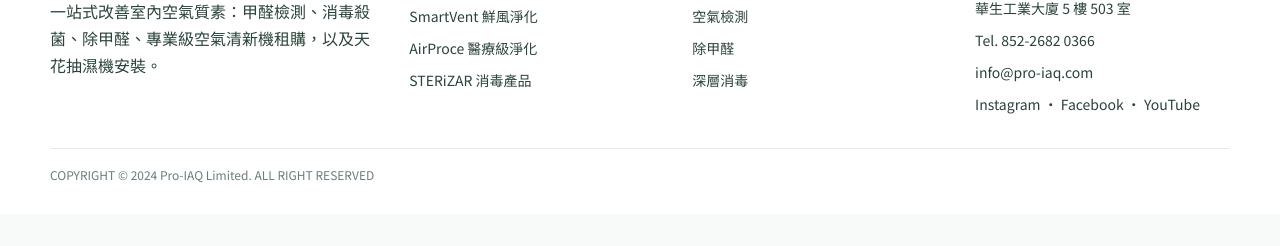
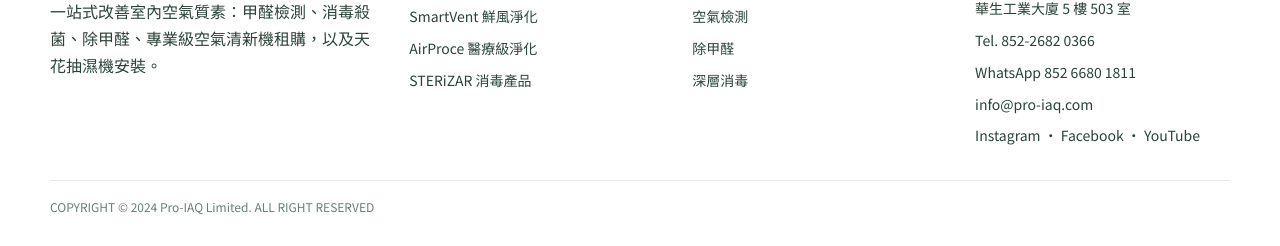
Before and after one commit to chrisyuspithk-bot/pro-iaq, a plain HTML site: page airproce.html in a window 1280 px wide. Shown: the part 1142-1388 px from the top of the page. Before the commit the page ends 1356 px from the top, so only its background shows below. Drawn offline with Linux system fonts and the light colour scheme.

Commit message:
Show the WhatsApp number in the site footer.

```diff
--- a/airproce.html
+++ b/airproce.html
@@ -8,7 +8,7 @@
 <link rel="preconnect" href="https://fonts.googleapis.com">
 <link rel="preconnect" href="https://fonts.gstatic.com" crossorigin>
 <link href="https://fonts.googleapis.com/css2?family=Noto+Sans+TC:wght@400;500;700&family=Outfit:wght@400;600;700&display=swap" rel="stylesheet">
-<link rel="stylesheet" href="css/styles.css?v=20261113b">
+<link rel="stylesheet" href="css/styles.css?v=20261113c">
 </head>
 <body>
 <nav class="nav" id="site-nav"></nav>
@@ -33,6 +33,6 @@
 
 <footer id="site-foot"></footer>
 <a class="wa" href="https://wa.me/85266801811?text=Hello!%20我想查詢" target="_blank" rel="noopener" aria-label="WhatsApp 查詢">WA</a>
-<script src="js/main.js?v=20261113b"></script>
+<script src="js/main.js?v=20261113c"></script>
 </body>
 </html>
--- a/js/main.js
+++ b/js/main.js
@@ -64,6 +64,7 @@
       <ul>
         <li>火炭黃竹洋街14-18號<br>華生工業大廈 5 樓 503 室</li>
         <li><a href="tel:+85226820366">Tel. 852-2682 0366</a></li>
+        <li><a href="https://wa.me/85266801811?text=Hello!%20我想查詢" target="_blank" rel="noopener">WhatsApp 852 6680 1811</a></li>
         <li><a href="mailto:info@pro-iaq.com">info@pro-iaq.com</a></li>
         <li><a href="https://www.instagram.com/pro.iaq_hk/" target="_blank" rel="noopener">Instagram</a> · <a href="https://www.facebook.com/ProIAQ" target="_blank" rel="noopener">Facebook</a> · <a href="https://www.youtube.com/channel/UC4YN7Dem517LB-tCsEQGZ5A" target="_blank" rel="noopener">YouTube</a></li>
       </ul>
```
Also changed, not shown: contact.html (+2 -2 lines), digital-twin.html (+2 -2 lines), index.html (+2 -2 lines), luko.html (+2 -2 lines), rental.html (+2 -2 lines), s9.html (+2 -2 lines), services.html (+2 -2 lines), shop.html (+2 -2 lines), smartvent.html (+2 -2 lines).
